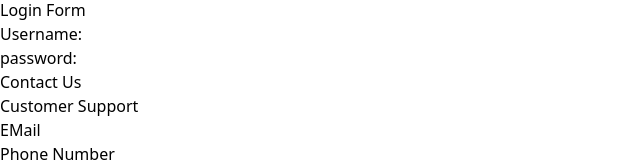
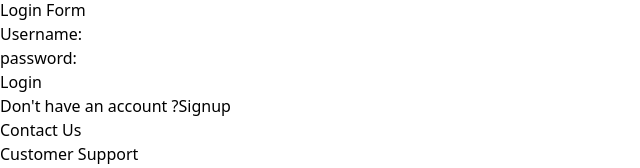
Before and after one commit to sravaninaalam/Foodorder, a React (Vite) app in the folder Foodorder/: page /login in a window 1280 px wide. Shown: the part 446-614 px from the top of the page, without its empty margins (0-640 px from the left). Built offline with nearby package versions, Linux system fonts and the light colour scheme.

Commit message:
paths added

```diff
--- a/Foodorder/App.js
+++ b/Foodorder/App.js
@@ -11,6 +11,7 @@ import Login from "./src/components/Login";
 import Hotelmenu from "./src/components/Hotelmenu";
 import { Provider } from "react-redux";
 import store from "./src/redux/store";
+import Signup from "./src/components/Signup";
 const App=()=>{
     return(
         <Provider store={store}>
@@ -45,6 +46,10 @@ const appRouter=createBrowserRouter([
             {
                 path:'/restaurants/:resId',
                 element:<Hotelmenu/>
+            },
+            {
+                path:'/signup',
+                element:<Signup/>
             }
         ],
         errorElement:<Error/>
--- a/Foodorder/src/components/Login.js
+++ b/Foodorder/src/components/Login.js
@@ -1,6 +1,7 @@
 import React from 'react'
 import {Field, Formik,Form,ErrorMessage} from 'formik'
 import * as Yup from 'yup'
+import{Link} from 'react-router-dom'
 const Login = () => {
   return (
     <>
@@ -23,7 +24,9 @@ const Login = () => {
               <label>password:</label>
               <Field type='password' name='password' className='w-auto md:w-72 border border-black rounded-md p-1 m-2'/>
               <h2 className='text-red-500'><ErrorMessage name='password'/></h2>
+              <button type='submit' className=' m-2 p-1 w-48 md:w-72 bg-blue-400 rounded-md'>Login</button>
           </Form>
+          <p>Don't have an account ?<Link to='/signup'><span className='text-lg font-medium'>Signup</span></Link></p>
       </div>
   </Formik>
     </>
--- a/Foodorder/src/components/Signup.js
+++ b/Foodorder/src/components/Signup.js
@@ -1,6 +1,7 @@
 import React from 'react'
 import{Formik,Form,Field, ErrorMessage} from'formik'
 import * as Yup from 'yup'
+import {Link} from 'react-router-dom'
 const Signup = () => {
   return (
     <>
@@ -26,7 +27,9 @@ const Signup = () => {
                 <label>password:</label>
                 <Field type='password' name='password' className='w-auto md:w-72 border border-black rounded-md p-1 m-2'/>
                 <h2 className='text-red-500'><ErrorMessage name='password'/></h2>
+                <button type='submit' className=' m-2 p-1 w-48 md:w-72 bg-blue-400 rounded-md'>Signup</button>
             </Form>
+            <p>Already have an account ?<Link to='/login'><span className='text-lg font-medium'>Login</span></Link></p>
         </div>
         </Formik>
     </>
```
